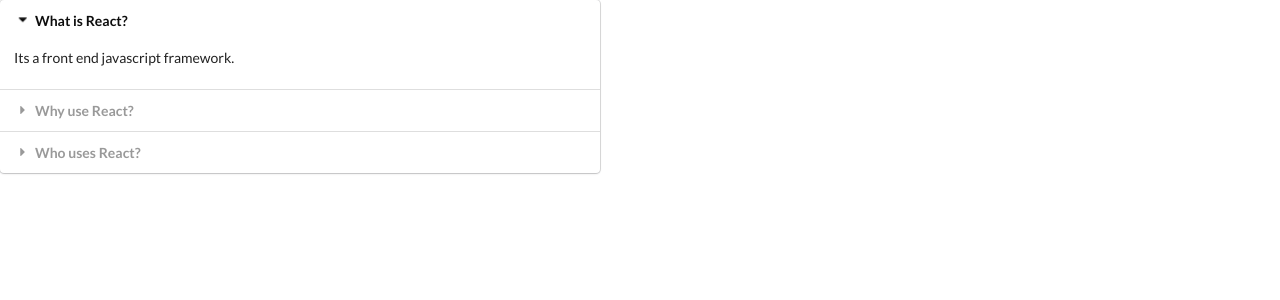
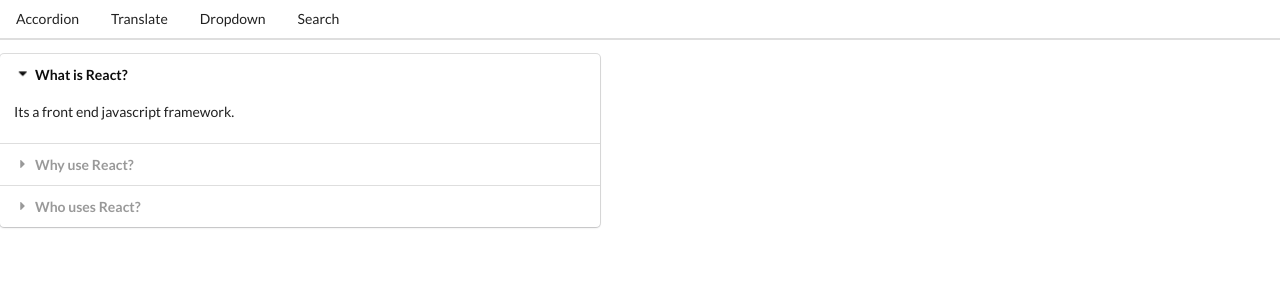
Before and after one commit to andrewgkinnaird/modernreactwithredux, a React (Create React App) app in the folder widgets/: page / in a window 1280 px wide. Shown: the top 300 px of the page. Built offline with nearby package versions, Linux system fonts and the light colour scheme.

Commit message:
added navbar

```diff
--- a/widgets/src/App.js
+++ b/widgets/src/App.js
@@ -4,6 +4,7 @@
 import Dropdown from './components/Dropdown';
 import Translate from './components/Translate';
 import Route from './components/Route';
+import Header from './components/Header';
 
 
 const items = [
@@ -47,6 +48,7 @@
 
     return (
         <div>
+            <Header></Header>
             <Route path='/'>
                 <Accordion items={items}/>
             </Route>
--- /dev/null
+++ b/widgets/src/components/Header.js
@@ -0,0 +1,23 @@
+import React from "react";
+import Link from "./Link";
+
+const Header = () => {
+    return (
+        <div className="ui secondary pointing menu">
+            <Link href='/' className="item">
+                Accordion
+            </Link>
+            <Link href='/translate' className="item">
+                Translate
+            </Link>
+            <Link href='/dropdown' className="item">
+                Dropdown
+            </Link>
+            <Link href='/list' className="item">
+                Search
+            </Link>
+        </div>
+    )
+}
+
+export default Header;
--- /dev/null
+++ b/widgets/src/components/Link.js
@@ -0,0 +1,21 @@
+import React from 'react';
+
+const Link = ({href,className,children}) => {
+    const onClick = (event) => {
+
+        if(event.metaKey || event.ctrKey){
+            return;
+        }
+
+        event.preventDefault();
+        window.history.pushState({},'',href);
+
+        const navEvent = new PopStateEvent('popstate');
+        window.dispatchEvent(navEvent);
+    }
+    return (
+        <a onClick={onClick} href={href} className={className}>{children}</a>
+    )
+}
+
+export default Link;
--- a/widgets/src/components/Route.js
+++ b/widgets/src/components/Route.js
@@ -1,5 +1,21 @@
+import { useEffect, useState } from "react";
+
+
 const Route = ({path,children}) => {
-    return window.location.pathname === path ? children : null;
+    const [currentPath, setCurrentPath] = useState(window.location.pathname);
+
+    useEffect(()=>{
+        const onLocationChange = () => {
+            setCurrentPath(window.location.pathname);
+        }
+        window.addEventListener('popstate', onLocationChange);
+
+        return () => {
+            window.removeEventListener('popstate', onLocationChange);
+        }
+    },[]);
+
+    return currentPath === path ? children : null;
 
 }
 
```
